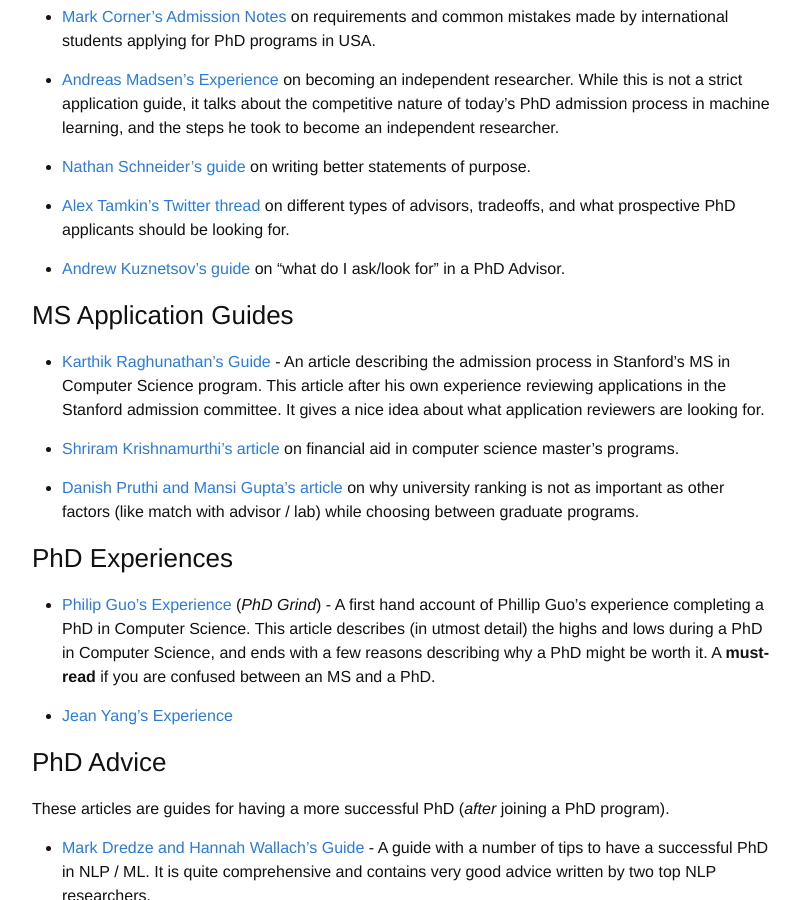
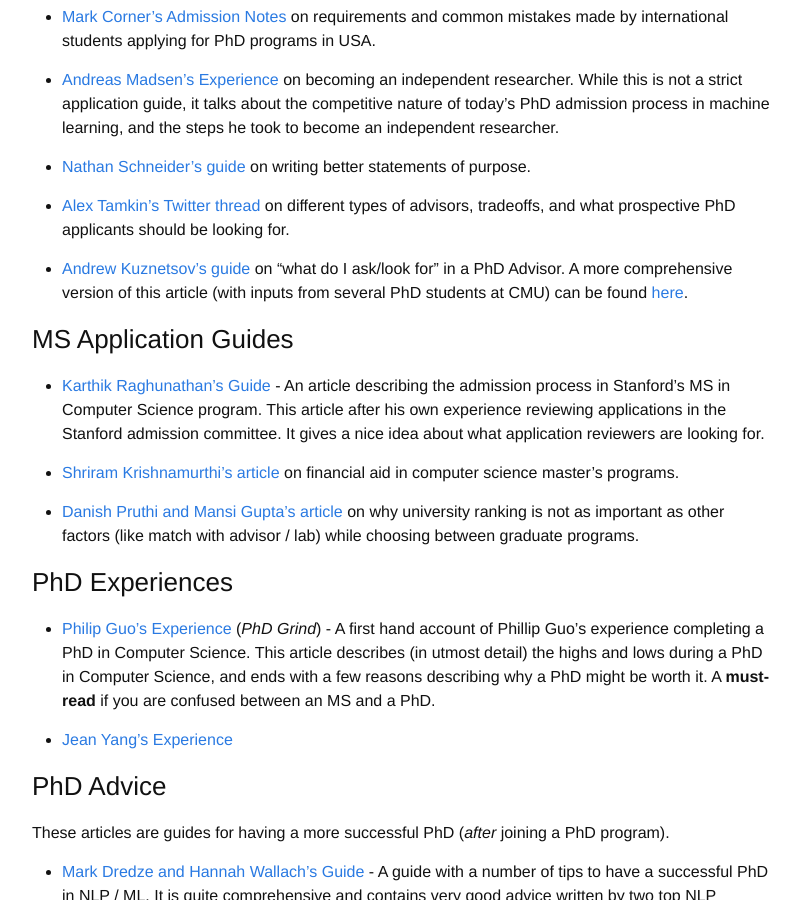
Before and after one commit to martiansideofthemoon/martiansideofthemoon.github.io, a Jekyll site: the page built from _posts/2018-05-30-grad-resources.markdown, in a window 1280 px wide and 900 px high, scrolled down 2094 px. Shown: the whole window, without its empty margins (238-1038 px from the left). Built offline with Jekyll 4.4.1, drawn with Linux system fonts in a browser that asks for light colours; comment, search, counter and statistics services are not loaded.

Commit message:
Update 2018-05-30-grad-resources.markdown

```diff
--- a/_posts/2018-05-30-grad-resources.markdown
+++ b/_posts/2018-05-30-grad-resources.markdown
@@ -56,7 +56,7 @@ Most of this advice is **written by professors** and is focused towards PhD appl
 
 * [Alex Tamkin's Twitter thread](https://twitter.com/AlexTamkin/status/1364856222642413575) on different types of advisors, tradeoffs, and what prospective PhD applicants should be looking for.
 
-* [Andrew Kuznetsov's guide](https://www.cs.columbia.edu/wp-content/uploads/2019/03/Get-Advisor.pdf) on "what do I ask/look for" in a PhD Advisor.
+* [Andrew Kuznetsov's guide](https://www.cs.columbia.edu/wp-content/uploads/2019/03/Get-Advisor.pdf) on "what do I ask/look for" in a PhD Advisor. A more comprehensive version of this article (with inputs from several PhD students at CMU) can be found [here](https://blog.ml.cmu.edu/2020/03/02/questions-to-ask-a-prospective-ph-d-advisor-on-visit-day-with-thorough-and-forthright-explanations/).
 
 ### MS Application Guides
 
```
